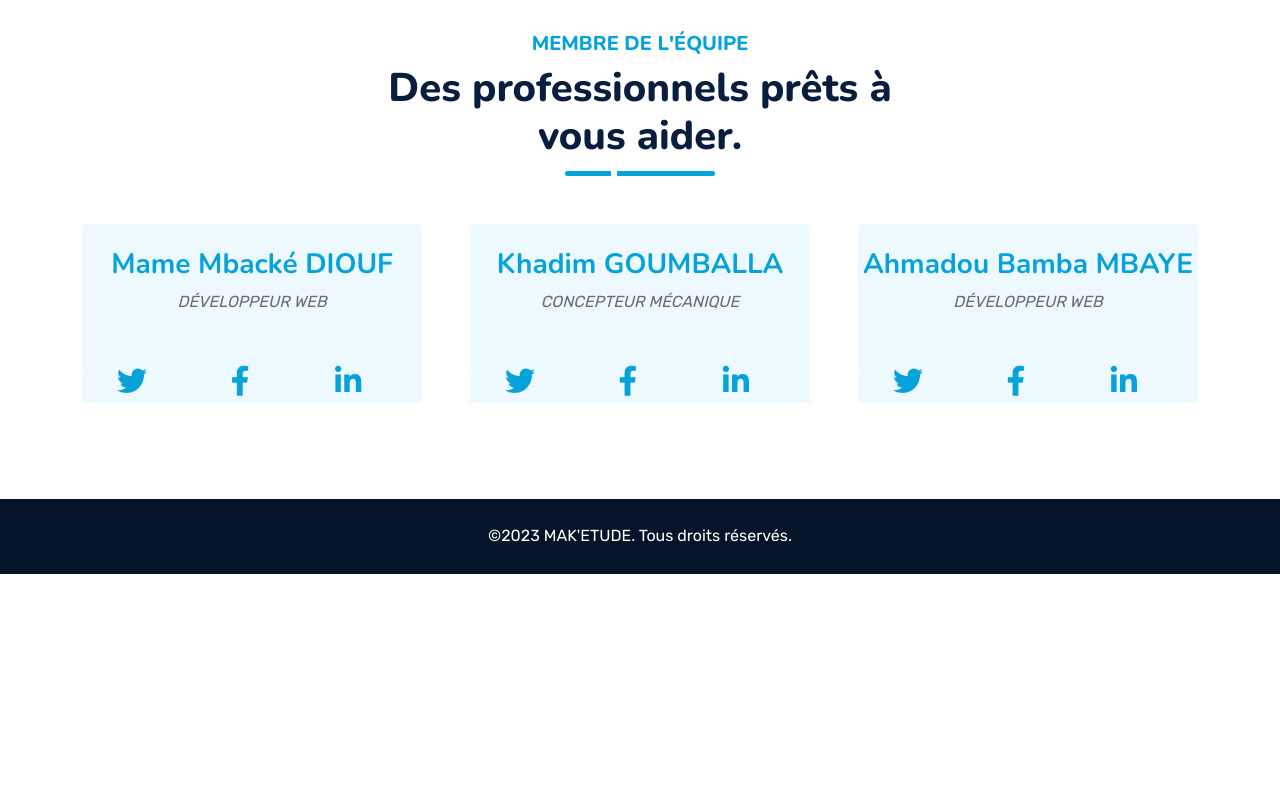
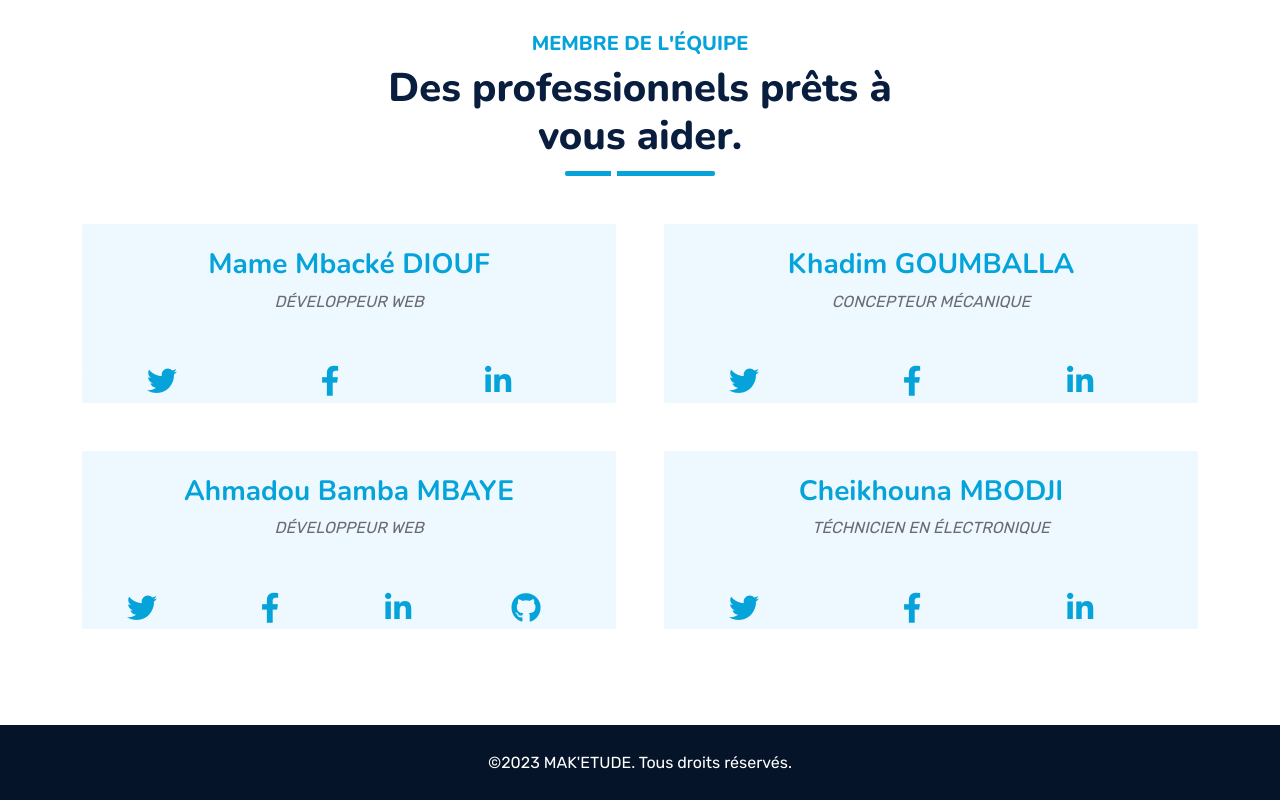
Before and after one commit to ABMBAYE/MakEtude_Vitrine, a plain HTML site: page about.html in a window 1280 px wide. Shown: the part 1619-2419 px from the top of the page. Before the commit the page ends 2193 px from the top, so only its background shows below. Drawn offline with nearby package versions, Linux system fonts and the light colour scheme.

Commit message:
Add Cheikhouna

```diff
--- a/about.html
+++ b/about.html
@@ -166,7 +166,7 @@
                     <h1 class="mb-0">Des professionnels prêts à vous aider.</h1>
                 </div>
                 <div class="row g-5">
-                    <div class="col-lg-4 wow slideInUp" data-wow-delay="0.3s">
+                    <div class="col-lg-6 wow slideInUp" data-wow-delay="0.3s">
                         <div class="team-item bg-light rounded overflow-hidden">
                             <div class="text-center py-4">
                                 <h3 class="text-primary">Mame Mbacké DIOUF</h3>
@@ -174,14 +174,14 @@
                             </div>
                             <div class="col-lg-4 text-center text-lg-end">
                                 <div class="d-inline-flex align-items-center" style="height: 65px; width : 900px">
-                                    <a class="btn btn-sm btn-outline-light btn-sm-square rounded-circle me-2 text-primary" style="width:100px; font-size : 30px" href=""><i class="fab fa-twitter fw-normal"></i></a>
-                                    <a class="btn btn-sm btn-outline-light btn-sm-square rounded-circle me-2 text-primary" style="width:100px; font-size : 30px" href="https://www.facebook.com/profile.php?id=100000625438804" target="_blank"><i class="fab fa-facebook-f fw-normal"></i></a>
-                                    <a class="btn btn-sm btn-outline-light btn-sm-square rounded-circle me-2 text-primary" style="width:100px; font-size : 30px" href="https://www.linkedin.com/in/mame-mbacke-diouf-173b971ab/" target="_blank"><i class="fab fa-linkedin-in fw-normal"></i></a>
+                                    <a class="btn btn-sm btn-outline-light btn-sm-square rounded-circle me-2 text-primary" style="width:160px; font-size : 30px" href=""><i class="fab fa-twitter fw-normal"></i></a>
+                                    <a class="btn btn-sm btn-outline-light btn-sm-square rounded-circle me-2 text-primary" style="width:160px; font-size : 30px" href="https://www.facebook.com/profile.php?id=100000625438804" target="_blank"><i class="fab fa-facebook-f fw-normal"></i></a>
+                                    <a class="btn btn-sm btn-outline-light btn-sm-square rounded-circle me-2 text-primary" style="width:160px; font-size : 30px" href="https://www.linkedin.com/in/mame-mbacke-diouf-173b971ab/" target="_blank"><i class="fab fa-linkedin-in fw-normal"></i></a>
                                 </div>
                             </div>
                         </div>
                     </div>
-                    <div class="col-lg-4 wow slideInUp" data-wow-delay="0.6s">
+                    <div class="col-lg-6 wow slideInUp" data-wow-delay="0.6s">
                         <div class="team-item bg-light rounded overflow-hidden">
                             <div class="text-center py-4">
                                 <h3 class="text-primary">Khadim GOUMBALLA</h3>
@@ -189,14 +189,14 @@
                             </div>
                             <div class="col-lg-4 text-center text-lg-end">
                                 <div class="d-inline-flex align-items-center" style="height: 65px; width : 900px">
-                                    <a class="btn btn-sm btn-outline-light btn-sm-square rounded-circle me-2 text-primary" style="width:100px; font-size : 30px" href="" target="_blank"><i class="fab fa-twitter fw-normal"></i></a>
-                                    <a class="btn btn-sm btn-outline-light btn-sm-square rounded-circle me-2 text-primary" style="width:100px; font-size : 30px" href="https://www.facebook.com/Khadimourassou" target="_blank"><i class="fab fa-facebook-f fw-normal"></i></a>
-                                    <a class="btn btn-sm btn-outline-light btn-sm-square rounded-circle me-2 text-primary" style="width:100px; font-size : 30px" href="https://www.linkedin.com/in/khadim-goumballa-55a048202/" target="_blank"><i class="fab fa-linkedin-in fw-normal"></i></a>
+                                    <a class="btn btn-sm btn-outline-light btn-sm-square rounded-circle me-2 text-primary" style="width:160px; font-size : 30px" href="https://twitter.com/Mame_Kha10" target="_blank"><i class="fab fa-twitter fw-normal"></i></a>
+                                    <a class="btn btn-sm btn-outline-light btn-sm-square rounded-circle me-2 text-primary" style="width:160px; font-size : 30px" href="https://www.facebook.com/Khadimourassou" target="_blank"><i class="fab fa-facebook-f fw-normal"></i></a>
+                                    <a class="btn btn-sm btn-outline-light btn-sm-square rounded-circle me-2 text-primary" style="width:160px; font-size : 30px" href="https://www.linkedin.com/in/khadim-goumballa-55a048202/" target="_blank"><i class="fab fa-linkedin-in fw-normal"></i></a>
                                 </div>
                             </div>
                         </div>
                     </div>
-                    <div class="col-lg-4 wow slideInUp" data-wow-delay="0.9s">
+                    <div class="col-lg-6 wow slideInUp" data-wow-delay="0.9s">
                         <div class="team-item bg-light rounded overflow-hidden">
                             <div class="text-center py-4">
                                 <h3 class="text-primary">Ahmadou Bamba MBAYE</h3>
@@ -204,9 +204,25 @@
                             </div>
                             <div class="col-lg-4 text-center text-lg-end">
                                 <div class="d-inline-flex align-items-center" style="height: 65px; width : 900px">
-                                    <a class="btn btn-sm btn-outline-light btn-sm-square rounded-circle me-2 text-primary" style="width:100px; font-size : 30px" href="https://twitter.com/MBAYEAhmadou2" target="_blank"><i class="fab fa-twitter fw-normal"></i></a>
-                                    <a class="btn btn-sm btn-outline-light btn-sm-square rounded-circle me-2 text-primary" style="width:100px; font-size : 30px" href="https://www.facebook.com/ahmadou.mbayeabm" target="_blank"><i class="fab fa-facebook-f fw-normal"></i></a>
-                                    <a class="btn btn-sm btn-outline-light btn-sm-square rounded-circle me-2 text-primary" style="width:100px; font-size : 30px" href="https://www.linkedin.com/in/ahmadou-bamba-mbaye-4633a51a0/" target="_blank"><i class="fab fa-linkedin-in fw-normal"></i></a>
+                                    <a class="btn btn-sm btn-outline-light btn-sm-square rounded-circle me-2 text-primary" style="width:120px; font-size : 30px" href="https://twitter.com/MBAYEAhmadou2" target="_blank"><i class="fab fa-twitter fw-normal"></i></a>
+                                    <a class="btn btn-sm btn-outline-light btn-sm-square rounded-circle me-2 text-primary" style="width:120px; font-size : 30px" href="https://www.facebook.com/ahmadou.mbayeabm" target="_blank"><i class="fab fa-facebook-f fw-normal"></i></a>
+                                    <a class="btn btn-sm btn-outline-light btn-sm-square rounded-circle me-2 text-primary" style="width:120px; font-size : 30px" href="https://www.linkedin.com/in/ahmadou-bamba-mbaye-4633a51a0/" target="_blank"><i class="fab fa-linkedin-in fw-normal"></i></a>
+                                    <a class="btn btn-sm btn-outline-light btn-sm-square rounded-circle me-2 text-primary" style="width:120px; font-size : 30px" href="https://github.com/ABMBAYE/" target="_blank"><i class="fab fa-github fw-normal"></i></a>
+                                </div>
+                            </div>
+                        </div>
+                    </div>
+                    <div class="col-lg-6 wow slideInUp" data-wow-delay="0.9s">
+                        <div class="team-item bg-light rounded overflow-hidden">
+                            <div class="text-center py-4">
+                                <h3 class="text-primary">Cheikhouna MBODJI</h3>
+                                <i><p class="text-uppercase m-0">Téchnicien En Électronique</p></i>
+                            </div>
+                            <div class="col-lg-4 text-center text-lg-end">
+                                <div class="d-inline-flex align-items-center" style="height: 65px; width : 900px">
+                                    <a class="btn btn-sm btn-outline-light btn-sm-square rounded-circle me-2 text-primary" style="width:160px; font-size : 30px" href="" target="_blank"><i class="fab fa-twitter fw-normal"></i></a>
+                                    <a class="btn btn-sm btn-outline-light btn-sm-square rounded-circle me-2 text-primary" style="width:160px; font-size : 30px" href="https://www.facebook.com/cheikhouna.mbodj" target="_blank"><i class="fab fa-facebook-f fw-normal"></i></a>
+                                    <a class="btn btn-sm btn-outline-light btn-sm-square rounded-circle me-2 text-primary" style="width:160px; font-size : 30px" href="" target="_blank"><i class="fab fa-linkedin-in fw-normal"></i></a>
                                 </div>
                             </div>
                         </div>
```
